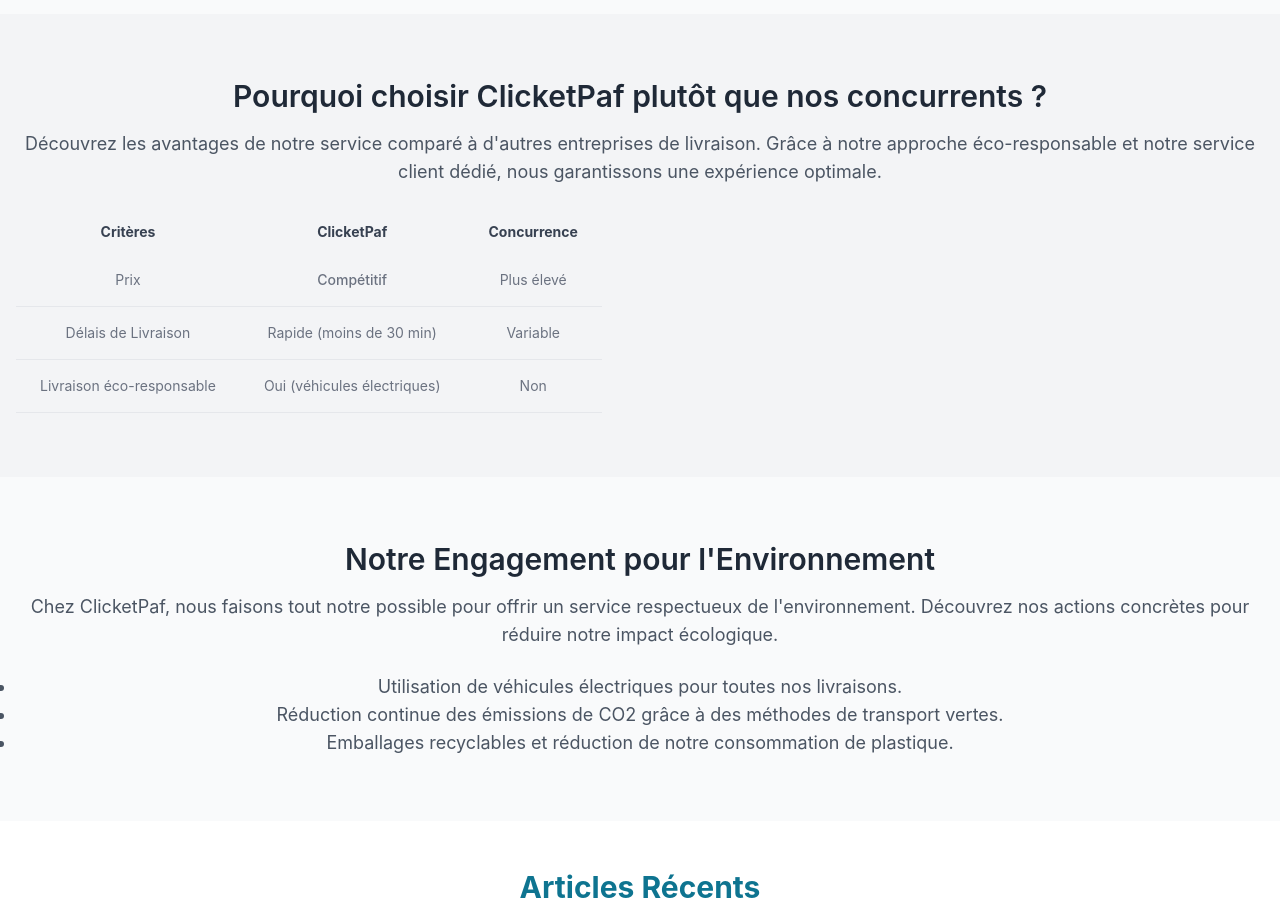
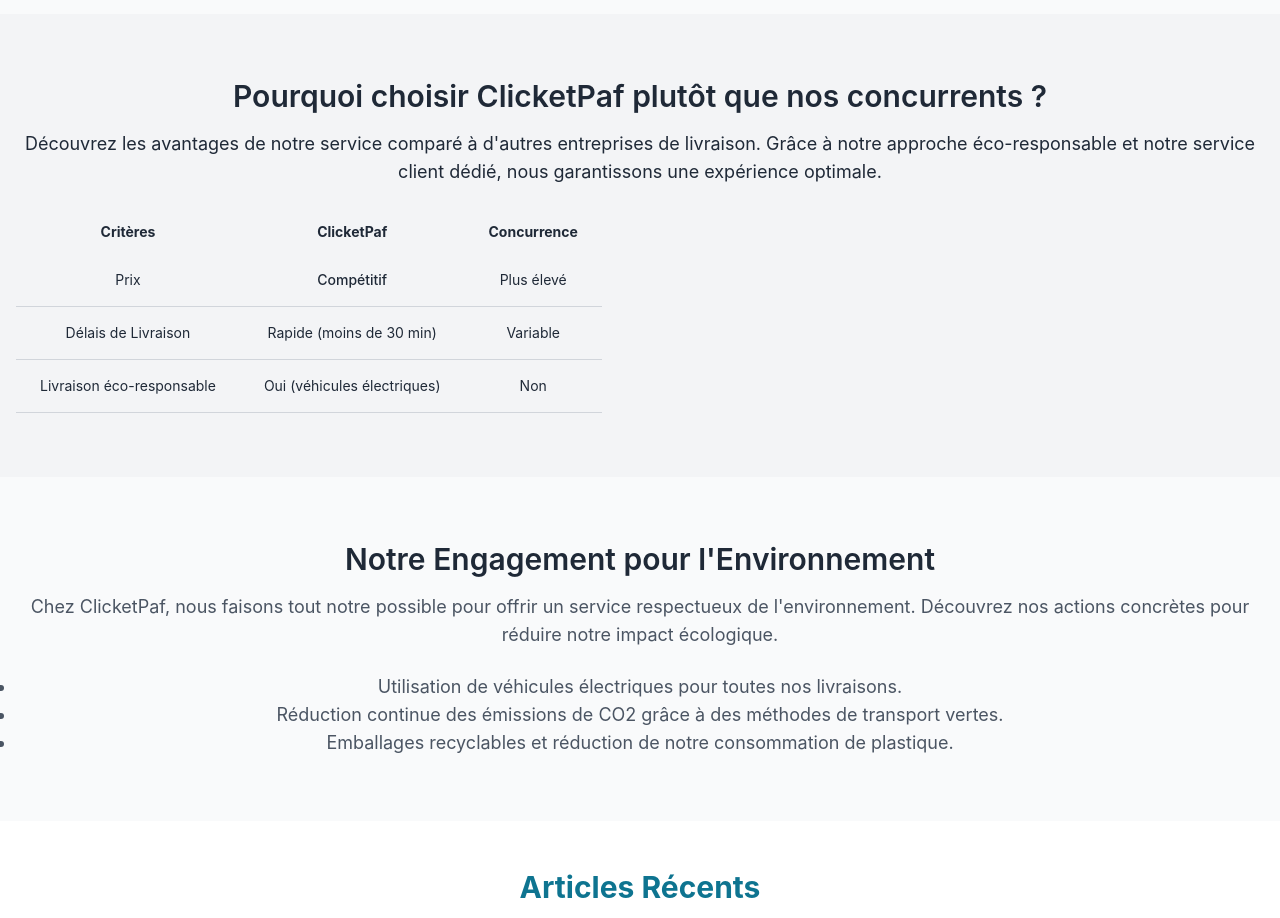
Before and after one commit to Lydia-BEDRI/clicketpaf, a website: page public/index.html in a window 1280 px wide. Shown: the part 1700-2618 px from the top of the page. Drawn offline with Linux system fonts and the light colour scheme.

Commit message:
style: enhance table and text styles for competitor comparison section in index.html

```diff
--- a/public/index.html
+++ b/public/index.html
@@ -317,12 +317,12 @@
     <section class="bg-gray-100 py-16 px-4">
       <div class="container mx-auto text-center">
         <h2 class="text-3xl font-semibold text-gray-900 mb-4">Pourquoi choisir ClicketPaf plutôt que nos concurrents ?</h2>
-          <p class="text-lg text-gray-600 mb-6">
+        <p class="text-lg text-gray-800 mb-6">
           Découvrez les avantages de notre service comparé à d'autres entreprises de livraison. Grâce à notre approche éco-responsable et notre service client dédié, nous garantissons une expérience optimale.
         </p>
         <div class="overflow-x-auto relative">
-              <table class="min-w-full text-sm text-left text-gray-500 dark:text-gray-400">
-                  <thead class="bg-gray-200 text-xs text-gray-700 uppercase">
+          <table class="min-w-full text-sm text-left text-gray-900">
+            <thead class="bg-gray-300 text-xs text-gray-900 uppercase">
               <tr>
                 <th scope="col" class="px-6 py-3">Critères</th>
                 <th scope="col" class="px-6 py-3">ClicketPaf</th>
@@ -330,20 +330,20 @@
               </tr>
             </thead>
             <tbody>
-                      <tr class="border-b">
+              <tr class="border-b border-gray-300">
                 <td class="px-6 py-4">Prix</td>
                 <td class="px-6 py-4 font-medium text-gray-900">Compétitif</td>
-                          <td class="px-6 py-4">Plus élevé</td>
+                <td class="px-6 py-4 text-gray-800">Plus élevé</td>
               </tr>
-                      <tr class="border-b">
+              <tr class="border-b border-gray-300">
                 <td class="px-6 py-4">Délais de Livraison</td>
-                          <td class="px-6 py-4">Rapide (moins de 30 min)</td>
-                          <td class="px-6 py-4">Variable</td>
+                <td class="px-6 py-4 text-gray-900">Rapide (moins de 30 min)</td>
+                <td class="px-6 py-4 text-gray-800">Variable</td>
               </tr>
-                      <tr class="border-b">
+              <tr class="border-b border-gray-300">
                 <td class="px-6 py-4">Livraison éco-responsable</td>
-                          <td class="px-6 py-4">Oui (véhicules électriques)</td>
-                          <td class="px-6 py-4">Non</td>
+                <td class="px-6 py-4 text-gray-900">Oui (véhicules électriques)</td>
+                <td class="px-6 py-4 text-gray-800">Non</td>
               </tr>
             </tbody>
           </table>
```
Lines whose indentation alone changed are shown as unchanged.
